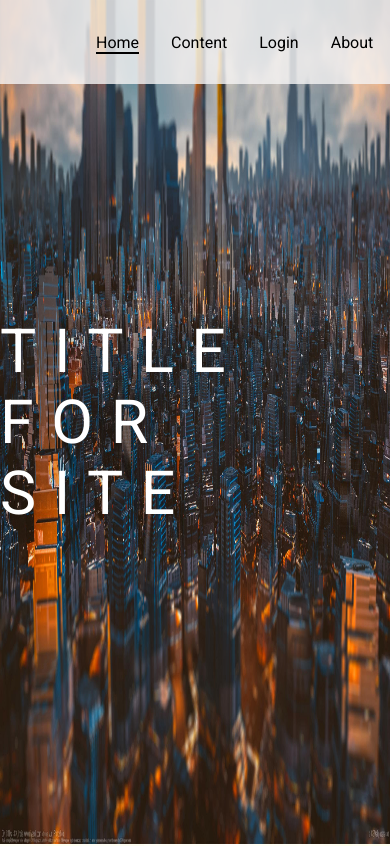
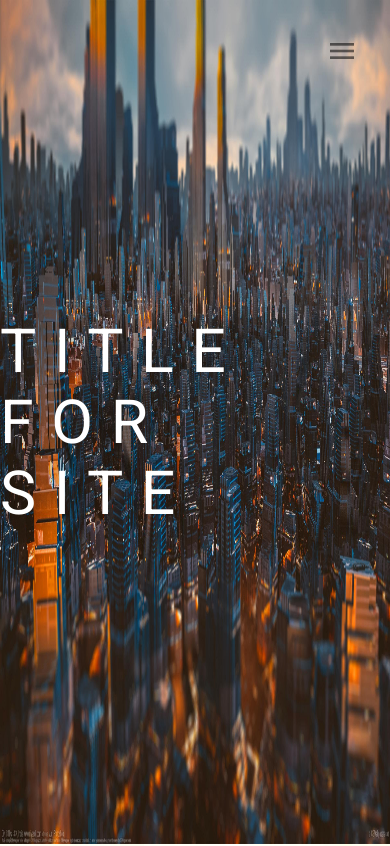
Before and after one commit to XxSharkDesertxX/MainProject, a Nuxt app: page / in a window 390 px wide. Shown: the top 846 px of the page. Built offline with nearby package versions, Linux system fonts and the light colour scheme; a web font is replaced by a local one.

Commit message:
responsive navbar

```diff
--- a/components/Header/index.vue
+++ b/components/Header/index.vue
@@ -1,9 +1,10 @@
 <template>
-    <div class="container_header">
+    <div>
+        <div class="container_header">
 
 
 
-        <ul class="mnue_container" >
+        <ul class="mnue_container">
             <li>
                 <nuxt-link to="/" exact  class="nxt_link_header">Home</nuxt-link>
             </li>
@@ -18,16 +19,54 @@
             </li>
         </ul>
 
+
+
+
         <div class="logo_header">
             <img src="../../static/image_logo/Logo2.png" alt="">
         </div>
 
+        </div>
+                <v-icon class="icon_mnue_bar" @click="responsive">
+                    {{istrue ? 'mdi-menu' : 'mdi-minus-thick'}}
+                </v-icon>
+          <ul class="mnue_container_sml">
+            <li>
+                <nuxt-link to="/" exact  class="nxt_link_header">Home</nuxt-link>
+            </li>
+            <li>
+                <nuxt-link to="/Content" class="nxt_link_header">Content</nuxt-link>
+            </li>
+            <li>
+                <nuxt-link to="Login" class="nxt_link_header">Login</nuxt-link>
+            </li>
+            <li>
+                <nuxt-link to="/About" class="nxt_link_header">About</nuxt-link>
+            </li>
+        </ul>
     </div>
 </template>
 
 <script>
 export default {
-    name:"Header"
+    name:"Header",
+    data() {
+        return {
+            istrue:true
+        }
+    },
+    methods: {
+        responsive(){
+            let data = document.querySelector('.mnue_container_sml')
+            if (this.istrue) {
+                data.style.width="40%"
+                this.istrue = false
+            } else {
+                data.style.width="0%"
+                this.istrue = true
+            }
+        }
+    },
 }
 </script>
 
@@ -75,7 +114,42 @@ export default {
         transition: all .6s;
     }
 
+    .mnue_container_sml{
+       display: none;
+    }
+    .icon_mnue_bar{
+        display: none;
+    }
 
-
-
+    @media screen and (max-width:700px) {
+       .container_header{
+        display: none;
+       }
+       .mnue_container_sml{
+        display: flex; justify-content: space-around; align-items: center; flex-direction: column;
+        background: rgba(26, 26, 26,.8);
+        position: fixed;
+        width: 0 ;
+        height: 100%;
+        z-index: 200;
+        transition: all .6s ease;
+        overflow: hidden;
+    }
+    .mnue_container_sml li{
+        list-style: none;
+    }
+    .icon_mnue_bar{
+        position: fixed;
+        right: 2rem;
+        top: 2rem;
+        z-index: 200;
+        display: block;
+        cursor: pointer;
+        font-size: 2rem;
+    }
+    .nxt_link_header{
+        color: #fff;
+        font-size: 1.6rem;
+    }
+    }
 </style>
```
